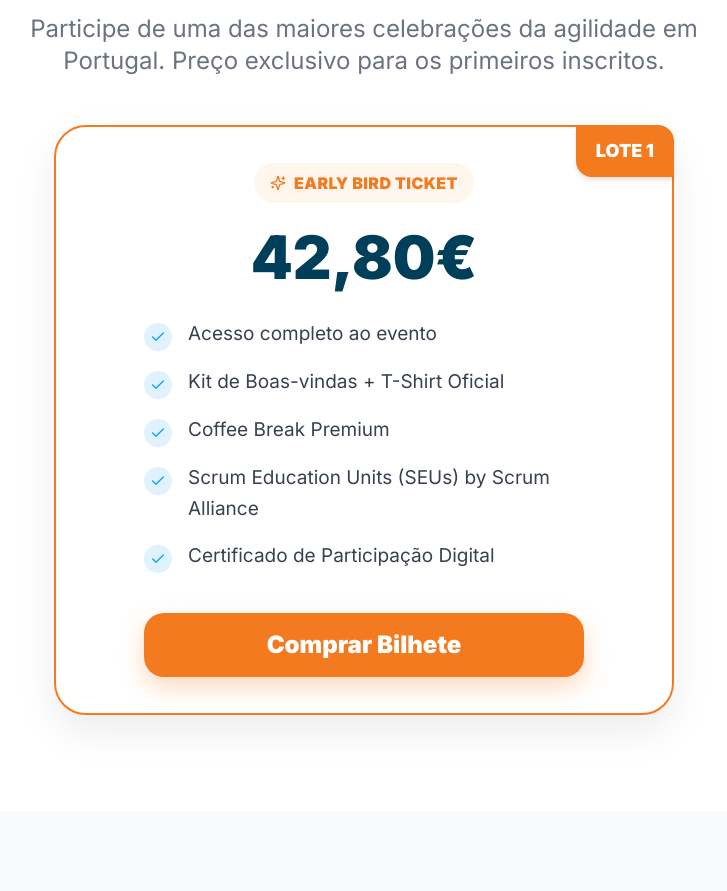
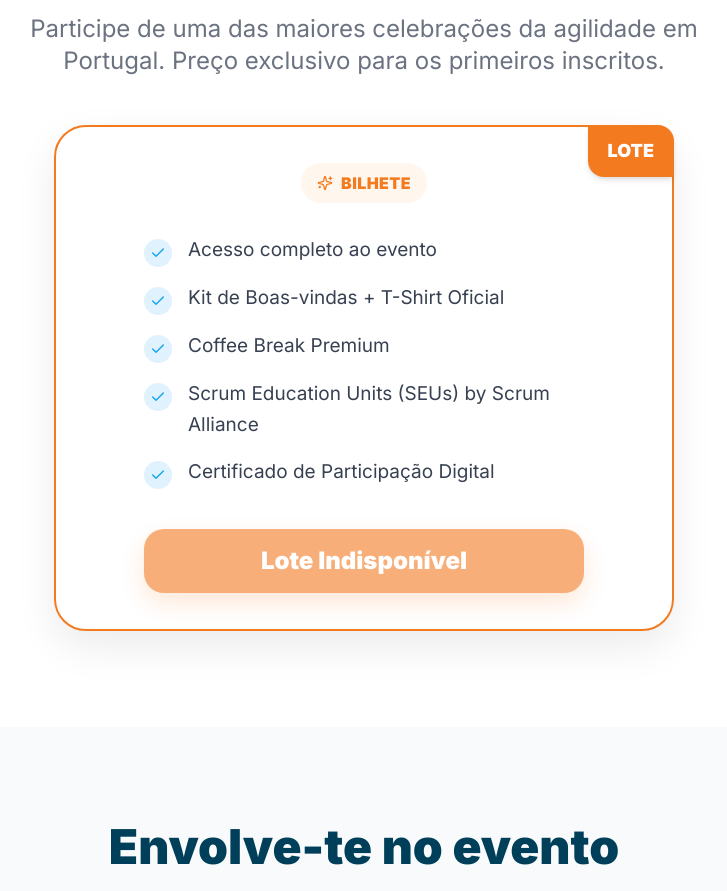
Before and after one commit to tugagilportugal-star/rsg2026, a React (Vite) app: page / in a window 1280 px wide. Shown: the part 7961-8852 px from the top of the page, without its empty margins (276-1003 px from the left). Built offline with nearby package versions, Linux system fonts and the light colour scheme; no server answers.

Commit message:
feat(tickets): load active batch dynamically and simplify purchase modal

```diff
--- a/components/TicketPurchaseModal.tsx
+++ b/components/TicketPurchaseModal.tsx
@@ -46,13 +46,6 @@ export const TicketPurchaseModal: React.FC = () => {
 
     fetchTicket();
   }, []);
-
-  const formatCurrency = (amount: number, currency: string) => {
-    return new Intl.NumberFormat('pt-PT', {
-      style: 'currency',
-      currency: currency.toUpperCase(),
-    }).format(amount / 100);
-  };
 
   const handleBuyTicket = async (e: React.FormEvent) => {
     e.preventDefault();
@@ -117,17 +110,6 @@ export const TicketPurchaseModal: React.FC = () => {
   }
 
   return (
-    <div className="space-y-6">
-      <div className="text-center">
-        <h3 className="text-3xl font-black text-brand-darkBlue">
-          {ticketData.name}
-        </h3>
-        <p className="mt-2 text-5xl font-black text-brand-orange">
-          {formatCurrency(ticketData.price, ticketData.currency)}
-          <span className="text-lg font-medium text-gray-500"> / pessoa</span>
-        </p>
-      </div>
-
     <form onSubmit={handleBuyTicket} className="space-y-4">
       <div className="grid grid-cols-1 md:grid-cols-2 gap-4">
         <Input
@@ -234,6 +216,5 @@ export const TicketPurchaseModal: React.FC = () => {
         {ticketData.active ? 'Continuar para Pagamento' : 'Lote Indisponível'}
       </Button>
     </form>
-    </div>
   );
 };
--- a/sections/Tickets.tsx
+++ b/sections/Tickets.tsx
@@ -1,12 +1,53 @@
-import React from 'react';
+import React, { useEffect, useState } from 'react';
 import { Section } from '../components/UIComponents';
-import { Check, Sparkles, Tag } from 'lucide-react';
+import { Check, Sparkles } from 'lucide-react';
 
 type Props = {
   onBuyClick: () => void;
 };
 
+type TicketTypeData = {
+  id: string;
+  name: string;
+  price: number;
+  currency: string;
+  active: boolean;
+  quantity_total: number | null;
+  quantity_sold: number | null;
+  sort_order: number | null;
+};
+
 export const Tickets: React.FC<Props> = ({ onBuyClick }) => {
+  const [ticketData, setTicketData] = useState<TicketTypeData | null>(null);
+  const [loadingTicket, setLoadingTicket] = useState(true);
+
+  useEffect(() => {
+    async function fetchTicket() {
+      try {
+        const res = await fetch('/api/get-ticket');
+        if (!res.ok) {
+          throw new Error('Falha ao carregar lote ativo');
+        }
+        const data = await res.json();
+        setTicketData(data);
+      } catch (err) {
+        console.error(err);
+      } finally {
+        setLoadingTicket(false);
+      }
+    }
+
+    fetchTicket();
+  }, []);
+
+  const formatCurrency = (amount?: number, currency?: string) => {
+    if (amount === undefined || amount === null || !currency) return '';
+    return new Intl.NumberFormat('pt-PT', {
+      style: 'currency',
+      currency: currency.toUpperCase(),
+    }).format(amount / 100);
+  };
+
   return (
     <Section id="tickets" className="relative overflow-hidden bg-white">
       <div className="text-center mb-10 md:mb-12">
@@ -22,20 +63,24 @@ export const Tickets: React.FC<Props> = ({ onBuyClick }) => {
 
       <div className="max-w-[560px] md:max-w-[620px] mx-auto relative">
         <div className="absolute top-0 right-0 z-20 bg-brand-orange text-white font-black text-base md:text-lg px-4 md:px-5 py-2 md:py-3 rounded-bl-2xl rounded-tr-2xl shadow-md">
-          LOTE 1
+          {loadingTicket
+            ? '...'
+            : ticketData?.sort_order !== undefined && ticketData?.sort_order !== null
+              ? `LOTE ${ticketData.sort_order + 1}`
+              : 'LOTE'}
         </div>
 
         <div className="relative bg-white border-2 border-brand-orange rounded-[32px] shadow-[0_16px_40px_rgba(0,0,0,0.08)] px-7 md:px-8 py-8 md:py-9">
           <div className="flex justify-center mb-6">
             <div className="inline-flex items-center gap-2 rounded-full bg-orange-50 text-brand-orange px-4 py-2 text-sm md:text-base font-black tracking-wide">
               <Sparkles className="w-4 h-4" />
-              EARLY BIRD TICKET
+              {loadingTicket ? 'A CARREGAR...' : (ticketData?.name || 'BILHETE')}
             </div>
           </div>
 
           <div className="text-center">
             <div className="text-5xl md:text-6xl font-black text-brand-darkBlue leading-none">
-              42,80€
+              {loadingTicket ? '...' : formatCurrency(ticketData?.price, ticketData?.currency)}
             </div>
           </div>
 
@@ -61,9 +106,14 @@ export const Tickets: React.FC<Props> = ({ onBuyClick }) => {
           <div className="mt-10 max-w-[440px] mx-auto">
             <button
               onClick={onBuyClick}
-              className="w-full rounded-[20px] bg-brand-orange text-white py-4 text-xl md:text-2xl font-black shadow-[0_10px_24px_rgba(249,115,22,0.28)] hover:opacity-95 transition"
+              disabled={loadingTicket || !ticketData?.active}
+              className="w-full rounded-[20px] bg-brand-orange text-white py-4 text-xl md:text-2xl font-black shadow-[0_10px_24px_rgba(249,115,22,0.28)] hover:opacity-95 transition disabled:opacity-60 disabled:cursor-not-allowed"
             >
-              Comprar Bilhete
+              {loadingTicket
+                ? 'A carregar...'
+                : ticketData?.active
+                  ? 'Comprar Bilhete'
+                  : 'Lote Indisponível'}
             </button>
           </div>
         </div>
```
Lines whose indentation alone changed are shown as unchanged.
